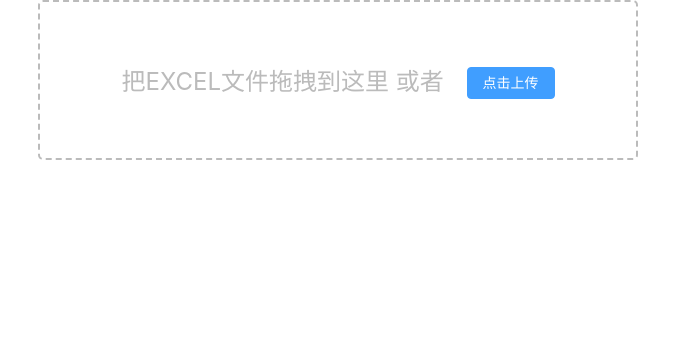
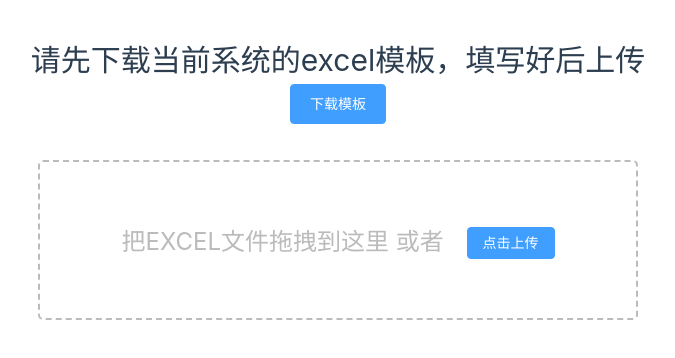
Before and after one commit to Acllex/sheep-farm, a Vue app: page / in a window 1280 px wide. Shown: the top 358 px of the page, without its empty margins (302-977 px from the left). Built offline with nearby package versions, Linux system fonts and the light colour scheme.

Commit message:
完善首页

```diff
--- a/src/components/ExportExcel/index.vue
+++ b/src/components/ExportExcel/index.vue
@@ -45,14 +45,13 @@ import { parseTime } from '@/utils';
 
 export default {
   name: 'ExportExcel',
-  components: { },
   data() {
     return {
       list: null,
       listLoading: true,
       downloadLoading: false,
-      filename: '',
-      autoWidth: true,
+      filename: '羊只基础数据情况表',
+      autoWidth: false,
       bookType: 'xlsx'
     }
   },
@@ -70,7 +69,7 @@ export default {
     handleDownload() {
       this.downloadLoading = true
       import('@/utils/Export2Excel').then(excel => {
-        const tHeader = ['姓名', '手机号', '入职日期', '聘用形式', '转正日期', '工号', '部门']
+        const tHeader = ['序号', '品种', '耳号', '性别','出生日期','同胞数', '胎次', '初生重','父耳号','母耳号','照片','体 重','体 高','体 长','胸 围','备注']
         const filterVal = ['id', 'title', 'author', 'pageviews', 'display_time']
         const list = this.list||[];
         const data = this.formatJson(filterVal, list)
@@ -80,8 +79,8 @@ export default {
           filename: this.filename,
           autoWidth: this.autoWidth,
           bookType: this.bookType,
-          multiHeader: [['姓名', '主要信息', '', '', '', '', '部门']],
-          merges: ['A1:A2', 'B1:F1', 'G1:G2']
+          multiHeader: [['羊只基础数据情况表','','','','','','','','','','','','','','','',],['','','','','','','','','','','','','单位：只、公斤、厘米','','','',],['序号', '品种', '耳号', '性别','出生日期','同胞数', '胎次', '初生重','父耳号','母耳号','照片','断奶','','','','备注']],
+          merges: ['A1:P1','M2:P2','A3:A4','B3:B4','C3:C4','D3:D4','E3:E4','F3:F4','G3:G4','H3:H4','I3:I4','J3:J4','K3:K4','L3:O3','P3:P4' ]
         })
         this.downloadLoading = false
       })
--- a/src/utils/Export2Excel.js
+++ b/src/utils/Export2Excel.js
@@ -153,7 +153,7 @@ export function export_json_to_excel({
                                          bookType = 'xlsx'
                                      } = {}) {
     /* original data */
-    filename = filename || 'excel-list'
+    filename = filename || '羊只基础数据情况表'
     data = [...data]
     data.unshift(header);
 
@@ -161,7 +161,7 @@ export function export_json_to_excel({
         data.unshift(multiHeader[i])
     }
 
-    let ws_name = "羊只基础数据表";
+    let ws_name = "羊只基础数据情况表";
     let wb = new Workbook(),
         ws = sheet_from_array_of_arrays(data);
 
--- a/src/views/HomeView.vue
+++ b/src/views/HomeView.vue
@@ -1,12 +1,25 @@
 <script setup lang="ts">
 import UploadExcel from "@/components/UploadExcel.vue";
 import {useCounterStore} from "@/stores/counter";
-import ExportExcel from "@/components/ExportExcel/index.vue";
+import {export_json_to_excel} from '@/utils/Export2Excel.js'
 const store = useCounterStore();
+
+const onDownload = ()=>{
+    const tHeader = ['序号', '品种', '耳号', '性别','出生日期','同胞数', '胎次', '初生重','父耳号','母耳号','照片','体 重','体 高','体 长','胸 围','备注']
+    export_json_to_excel({
+      header: tHeader,
+      data:[],
+      filename: '羊只基础数据情况表',
+      autoWidth: false,
+      bookType: 'xlsx',
+      multiHeader: [['羊只基础数据情况表','','','','','','','','','','','','','','','',],['','','','','','','','','','','','','单位：只、公斤、厘米','','','',],['序号', '品种', '耳号', '性别','出生日期','同胞数', '胎次', '初生重','父耳号','母耳号','照片','断奶','','','','备注']],
+      merges: ['A1:P1','M2:P2','A3:A4','B3:B4','C3:C4','D3:D4','E3:E4','F3:F4','G3:G4','H3:H4','I3:I4','J3:J4','K3:K4','L3:O3','P3:P4' ]
+    })
+}
 
 const onSuccess = ({header, results}:any)=>{
   if (results){
-    console.log(results)
+    console.log(results, 'results')
     store.increment(results);
   }
 }
@@ -14,7 +27,27 @@ const onSuccess = ({header, results}:any)=>{
 
 <template>
   <main>
+    <div class="download">
+      <h1>请先下载当前系统的excel模板，填写好后上传</h1>
+      <el-button size="large" type="primary" @click="onDownload">下载模板</el-button>
+    </div>
+
     <UploadExcel :on-success="onSuccess" />
 <!--    <ExportExcel></ExportExcel>-->
   </main>
 </template>
+<style scoped>
+main{
+  display: flex;
+  flex-direction: column;
+  align-items: center;
+  padding-top: 24px;
+}
+main>.download{
+  display: flex;
+  flex-direction: column;
+  align-items: center;
+  padding: 12px 0;
+  margin-bottom: 24px;
+}
+</style>
```
Also changed, not shown: src/views/ExcelList.vue (added, +11 -0 lines), 1 other file (tests, documents, lock files or other folders).
